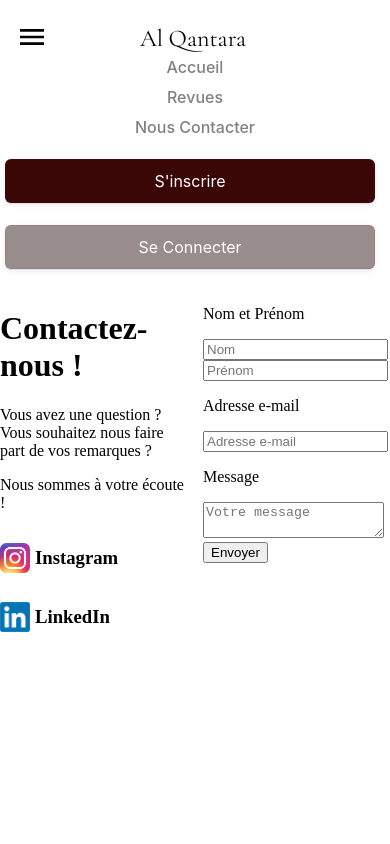
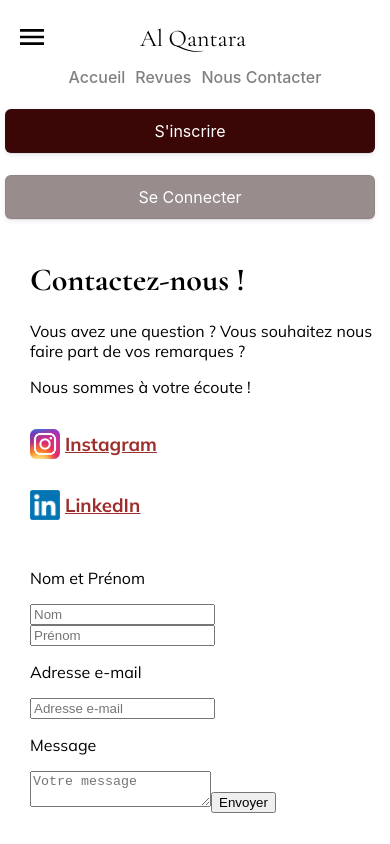
Before and after one commit to Medmat0/Al_Qantara_Webpp, an Angular app in the folder al-qantara-front-v1/: page /contacts in a window 390 px wide. Built offline with nearby package versions, Linux system fonts and the light colour scheme.

Commit message:
improved css for contacts page

```diff
--- a/al-qantara-front-v1/src/app/pages/contacts/components/contacts/contacts.component.html
+++ b/al-qantara-front-v1/src/app/pages/contacts/components/contacts/contacts.component.html
@@ -5,45 +5,18 @@
     <p>Nous sommes à votre écoute !</p>
     <div class = "social-media-Instagram">
       <img src="assets/Instagram_logo.jpg" alt="Instagram Logo" />
-      <h3>Instagram</h3>
+      <a href="https://www.instagram.com/alqantara_ma/" target="_blank">
+        <h3>Instagram</h3>
+      </a>
     </div>
     <div class = "social-media-Linkedin">
       <img src="assets/LinkedIn_logo.png" alt="LinkedIn Logo" />
-      <h3>LinkedIn</h3>
+      <a href="https://www.linkedin.com/company/al-qantara-ma" target="_blank">
+        <h3>LinkedIn</h3>
+      </a>
     </div>
   </div>
   <div class="right-container_form">
-    <form>
-      <p>Nom et Prénom</p>
-      <div>
-        <input
-          type="text"
-          placeholder="Nom"
-          name="name"
-          required>
-        <input
-          type="text"
-          placeholder="Prénom"
-          name="firstName"
-          >
-      </div>
-      <p>Adresse e-mail</p>
-      <input
-        type="email"
-        placeholder="Adresse e-mail"
-        name="email"
-        required>
-      <p>Message</p>
-      <textarea
-        placeholder="Votre message"
-        name="message"
-        required></textarea>
-      <button
-        type="submit"
-        class="btn btn-primary">
-        Envoyer
-      </button>
-    </form>
-
+    <app-request-form></app-request-form>
   </div>
 </div>
--- a/al-qantara-front-v1/src/app/pages/contacts/components/contacts/contacts.component.scss
+++ b/al-qantara-front-v1/src/app/pages/contacts/components/contacts/contacts.component.scss
@@ -1,13 +1,37 @@
+@import url('https://fonts.googleapis.com/css2?family=Cormorant+Garamond:ital,wght@0,300..700;1,300..700&display=swap');
+
+
 .contacts-container {
+  margin-left: 30px;
   display: flex;
   flex-direction: row;
   gap: 1rem;
+  font-family: Cormorant Garamond, serif;
+}
+
+.contacts-container p {
+}
+
+
+.left-container-contacts h1{
+
+  font-family: Cormorant Garamond, serif;
+}
+.left-container-contacts{
+
+  font-family: "Mulish", sans-serif;
 }
 
 .social-media-Instagram{
   display: flex;
   flex-direction: row;
   align-items: center;
+}
+
+.social-media-Instagram h3, .social-media-Linkedin h3{
+  color: #9e2e2c;
+  cursor: pointer;
+  text-decoration: underline;
 }
 
 .social-media-Instagram img{
@@ -30,3 +54,15 @@
 .left-container-contacts, .right-container_form {
   flex: 1;
 }
+
+@media (max-width: 768px) {
+  .contacts-container {
+    flex-direction: column;
+    align-items: center;
+  }
+
+  .left-container-contacts, .right-container_form {
+    flex: none;
+    width: 100%;
+  }
+}
--- a/al-qantara-front-v1/src/app/pages/contacts/components/contacts/contacts.component.ts
+++ b/al-qantara-front-v1/src/app/pages/contacts/components/contacts/contacts.component.ts
@@ -1,9 +1,11 @@
 import { Component } from '@angular/core';
+import {RequestFormComponent} from '../request-form/request-form.component';
 
 @Component({
   selector: 'app-contacts',
-  imports: [],
+  imports: [RequestFormComponent],
   templateUrl: './contacts.component.html',
+  standalone: true,
   styleUrl: './contacts.component.scss'
 })
 export class ContactsComponent {
--- /dev/null
+++ b/al-qantara-front-v1/src/app/pages/contacts/components/request-form/request-form.component.html
@@ -0,0 +1,31 @@
+<form>
+  <p>Nom et Prénom</p>
+  <div>
+    <input
+      type="text"
+      placeholder="Nom"
+      name="name"
+      required>
+    <input
+      type="text"
+      placeholder="Prénom"
+      name="firstName"
+    >
+  </div>
+  <p>Adresse e-mail</p>
+  <input
+    type="email"
+    placeholder="Adresse e-mail"
+    name="email"
+    required>
+  <p>Message</p>
+  <textarea
+    placeholder="Votre message"
+    name="message"
+    required></textarea>
+  <button
+    type="submit"
+    class="btn btn-primary">
+    Envoyer
+  </button>
+</form>
--- /dev/null
+++ b/al-qantara-front-v1/src/app/pages/contacts/components/request-form/request-form.component.scss
@@ -0,0 +1,27 @@
+@import url('https://fonts.googleapis.com/css2?family=Cormorant+Garamond:ital,wght@0,300..700;1,300..700&display=swap');
+@import url('https://fonts.googleapis.com/css2?family=Mulish:ital,wght@0,200..1000;1,200..1000&display=swap');
+
+form{
+  margin-top: 100px;
+}
+
+
+p{
+  font-family: "Mulish", sans-serif;
+}
+
+
+@media (max-width: 768px) {
+  form{
+    margin-top: 10px;
+  }
+  .contacts-container {
+    flex-direction: column;
+    align-items: center;
+  }
+
+  .left-container-contacts, .right-container_form {
+    flex: none;
+    width: 100%;
+  }
+}
--- a/al-qantara-front-v1/src/app/shared/components/nav-bar/nav-bar.component.scss
+++ b/al-qantara-front-v1/src/app/shared/components/nav-bar/nav-bar.component.scss
@@ -235,10 +235,12 @@ ul li a:hover {
   }
 
   ul {
-    flex-direction: column;
+    margin-top: 10px;
+    flex-direction: row;
     gap: 10px;
     width: 100%;
     text-align: center;
+    justify-content: center;
   }
 
   .ConnectingOptions {
```
Also changed, not shown: al-qantara-front-v1/src/app/pages/contacts/components/request-form/request-form.component.ts (added, +12 -0 lines), 1 other file (tests, documents, lock files or other folders).
